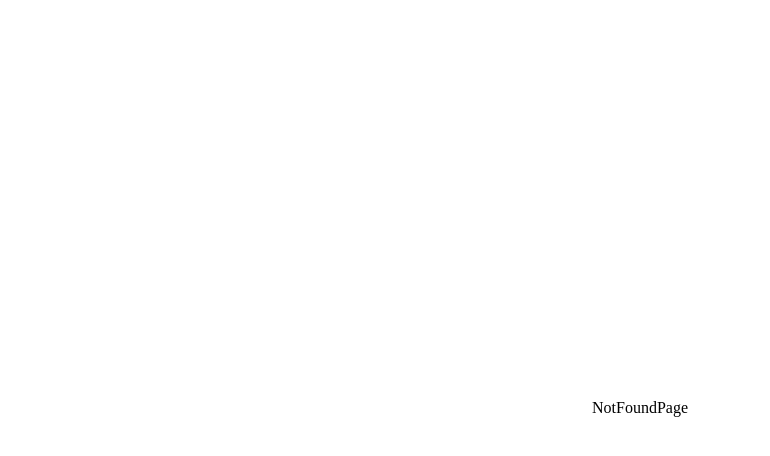
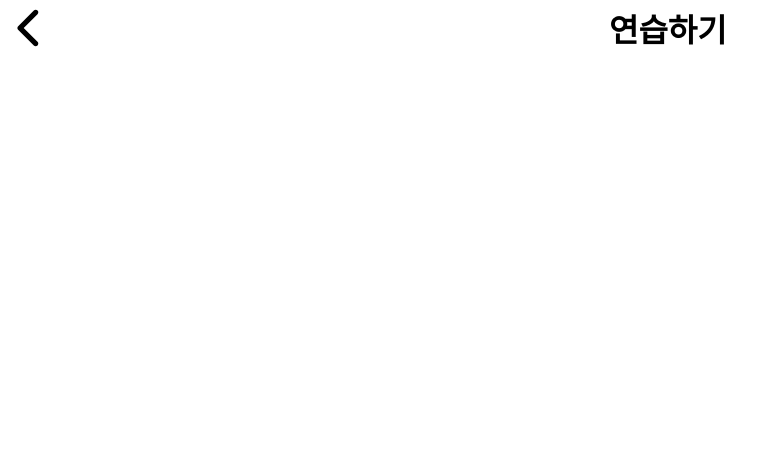
Before and after one commit to hyeon9782/dev-quiz, a React (Vite) app: page /practice in a window 1280 px wide. Before the commit this address had no page. Shown: the top 456 px of the page, without its empty margins (0-770 px from the left). Built offline with nearby package versions, Linux system fonts and the light colour scheme.

Commit message:
feat: Header, PracticePage 컴포넌트 마크업

```diff
--- a/package.json
+++ b/package.json
@@ -17,6 +17,7 @@
     "jotai": "^2.7.0",
     "react": "^18.2.0",
     "react-dom": "^18.2.0",
+    "react-icons": "^5.0.1",
     "react-router-dom": "^6.22.2"
   },
   "devDependencies": {
--- /dev/null
+++ b/src/components/common/Header/Header.style.ts
@@ -0,0 +1,18 @@
+import { css } from "@emotion/react";
+
+export const headerStyle = css({
+  display: "flex",
+  alignItems: "center",
+  width: "100%",
+});
+
+export const leftArrowStyle = css({
+  fontSize: "3.5rem",
+});
+
+export const titleStyle = css({
+  fontSize: "2rem",
+  textAlign: "center",
+  fontWeight: "bold",
+  width: "calc(100% - 49px)",
+});
--- /dev/null
+++ b/src/components/common/Header/Header.tsx
@@ -0,0 +1,14 @@
+import { IoIosArrowBack } from "react-icons/io";
+import { PropsWithChildren } from "react";
+import { headerStyle, leftArrowStyle, titleStyle } from "./Header.style";
+
+const Header = ({ children }: PropsWithChildren) => {
+  return (
+    <header css={headerStyle}>
+      <IoIosArrowBack css={leftArrowStyle} />
+      <span css={titleStyle}>{children}</span>
+    </header>
+  );
+};
+
+export default Header;
--- /dev/null
+++ b/src/pages/PracticePage/PracticePage.style.ts
@@ -0,0 +1,6 @@
+import { css } from "@emotion/react";
+
+export const containerStyle = css({
+  width: "100%",
+  height: "100%",
+});
--- /dev/null
+++ b/src/pages/PracticePage/PracticePage.tsx
@@ -0,0 +1,15 @@
+import Container from "../../components/common/Container/Container";
+import Header from "../../components/common/Header/Header";
+import { containerStyle } from "./PracticePage.style";
+
+const PracticePage = () => {
+  return (
+    <Container>
+      <div css={containerStyle}>
+        <Header>연습하기</Header>
+      </div>
+    </Container>
+  );
+};
+
+export default PracticePage;
--- a/src/router/AppRouter.tsx
+++ b/src/router/AppRouter.tsx
@@ -6,6 +6,7 @@ import MainPage from "../pages/MainPage/MainPage";
 import RoomsPage from "../pages/RoomsPage/RoomsPage";
 import RoomPage from "../pages/RoomPage/RoomPage";
 import IntroPage from "../pages/IntroPage/IntroPage";
+import PracticePage from "../pages/PracticePage/PracticePage";
 
 const AppRouter = () => {
   const router = createBrowserRouter([
@@ -27,6 +28,14 @@ const AppRouter = () => {
           element: (
             <Suspense fallback={<div>Loading...</div>}>
               <MainPage />
+            </Suspense>
+          ),
+        },
+        {
+          path: "/practice",
+          element: (
+            <Suspense fallback={<div>Loading...</div>}>
+              <PracticePage />
             </Suspense>
           ),
         },
```
Also changed, not shown: 1 other file (tests, documents, lock files or other folders).
